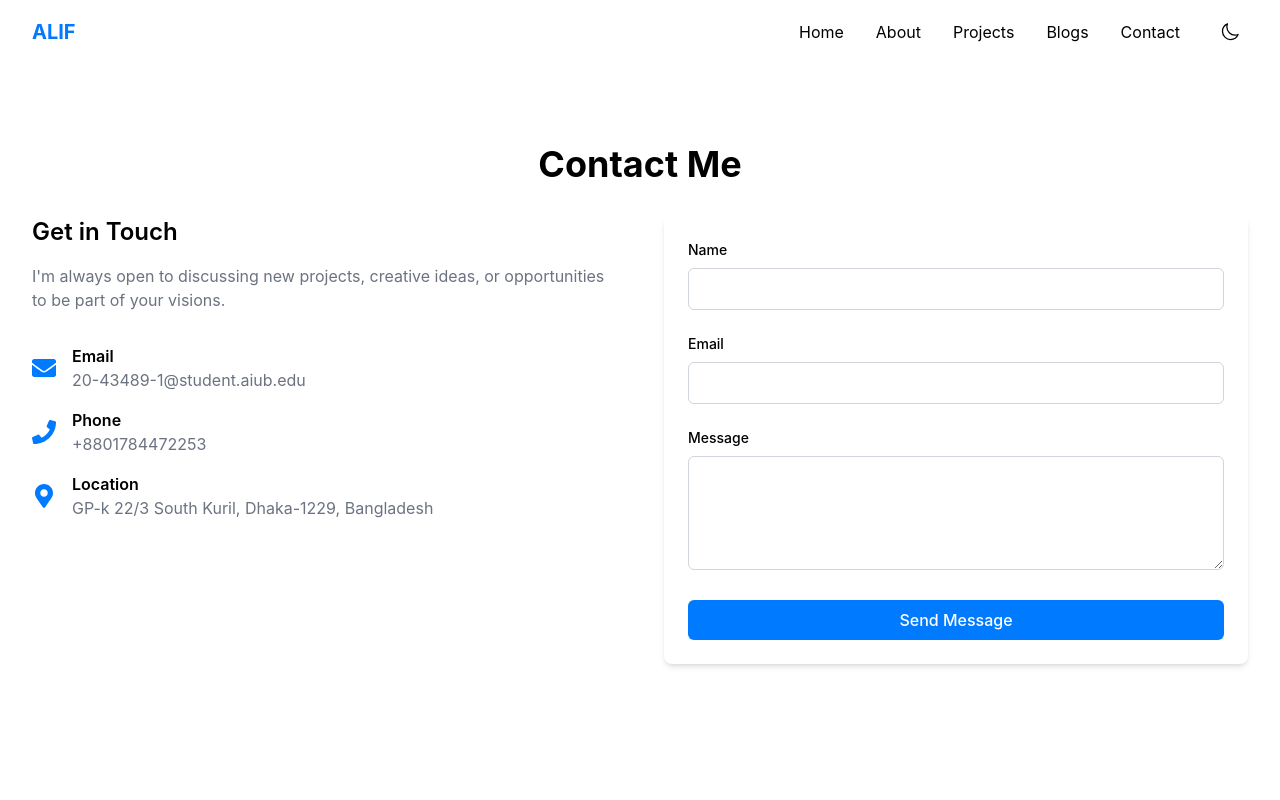
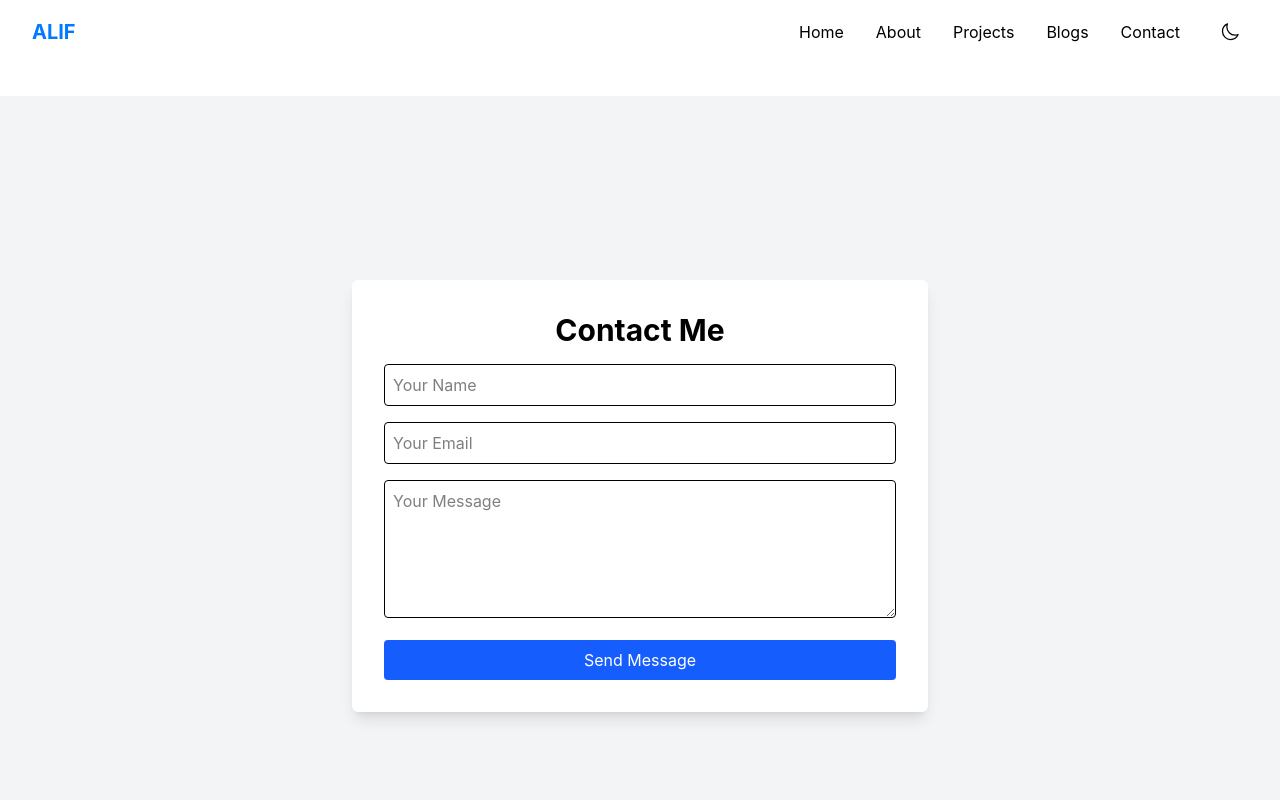
Before and after one commit to SayedAliff/Portfolio-website, a Next.js app: page /contact in a window 1280 px wide. Shown: the top 800 px of the page. Built offline with nearby package versions, Linux system fonts and the light colour scheme.

Commit message:
emailjs update fix

```diff
--- a/package.json
+++ b/package.json
@@ -11,6 +11,7 @@
   "dependencies": {
     "@heroicons/react": "^2.2.0",
     "@vercel/speed-insights": "^1.2.0",
+    "emailjs-com": "^3.2.0",
     "framer-motion": "^12.9.7",
     "next": "^15.5.6",
     "react": "^19.0.0",
--- a/src/app/contact/page.tsx
+++ b/src/app/contact/page.tsx
@@ -1,218 +1,82 @@
-'use client'
+"use client";
 
-import { useState } from 'react'
-import { FaEnvelope, FaPhone, FaMapMarkerAlt } from 'react-icons/fa'
-import { motion } from 'framer-motion'
-import { fadeInUp, fadeIn, slideInLeft, slideInRight } from '@/utils/animations'
+import { useState } from "react";
+import emailjs from "emailjs-com";
 
-interface FormData {
-  name: string;
-  email: string;
-  message: string;
+export default function ContactPage() {
+  const [loading, setLoading] = useState(false);
+  const [success, setSuccess] = useState("");
+  const [error, setError] = useState("");
+
+  const sendEmail = (e: any) => {
+    e.preventDefault();
+    setLoading(true);
+    setSuccess("");
+    setError("");
+
+    emailjs
+      .sendForm(
+        process.env.NEXT_PUBLIC_EMAILJS_SERVICE_ID!,
+        process.env.NEXT_PUBLIC_EMAILJS_TEMPLATE_ID!,
+        e.target,
+        process.env.NEXT_PUBLIC_EMAILJS_PUBLIC_KEY!
+      )
+      .then(
+        () => {
+          setSuccess("Message sent successfully!");
+          setLoading(false);
+          e.target.reset();
+        },
+        (error) => {
+          setError("Failed to send message. Try again.");
+          setLoading(false);
         }
-
-type FormStatus = 'idle' | 'loading' | 'success' | 'error';
-
-export default function Contact() {
-  const [formData, setFormData] = useState<FormData>({
-    name: '',
-    email: '',
-    message: ''
-  })
-  const [status, setStatus] = useState<FormStatus>('idle')
-
-  const handleSubmit = async (e: React.FormEvent) => {
-    e.preventDefault()
-    setStatus('loading')
-
-    try {
-      const response = await fetch('/api/contact', {
-        method: 'POST',
-        headers: {
-          'Content-Type': 'application/json',
-        },
-        body: JSON.stringify(formData),
-      })
-
-      if (!response.ok) throw new Error('Failed to send message')
-
-      setStatus('success')
-      setFormData({ name: '', email: '', message: '' })
-    } catch {
-      setStatus('error')
-    }
-  }
-
-  const handleChange = (e: React.ChangeEvent<HTMLInputElement | HTMLTextAreaElement>) => {
-    setFormData(prev => ({
-      ...prev,
-      [e.target.name]: e.target.value
-    }))
-  }
+      );
+  };
 
   return (
-    <div className="container max-w-7xl mx-auto py-12">
-      <motion.h1
-        className="text-4xl font-bold mb-8 text-center"
-        {...fadeInUp}
+    <div className="min-h-screen flex items-center justify-center bg-gray-100 p-6">
+      <form
+        onSubmit={sendEmail}
+        className="bg-white shadow-lg p-8 rounded-md w-full max-w-xl space-y-4"
       >
-        Contact Me
-      </motion.h1>
+        <h2 className="text-3xl font-bold text-center mb-4">Contact Me</h2>
 
-      <div className="grid grid-cols-1 md:grid-cols-2 gap-12">
-        {/* Contact Information */}
-        <motion.div
-          className="space-y-8"
-          {...slideInLeft}
-        >
-          <motion.div {...fadeInUp}>
-            <h2 className="text-2xl font-semibold mb-4">Get in Touch</h2>
-            <p className="text-secondary">
-              I&apos;m always open to discussing new projects, creative ideas, or
-              opportunities to be part of your visions.
-            </p>
-          </motion.div>
+        {success && <p className="text-green-600 text-center">{success}</p>}
+        {error && <p className="text-red-600 text-center">{error}</p>}
 
-          <motion.div
-            className="space-y-4"
-            variants={fadeIn}
-            initial="initial"
-            animate="animate"
-          >
-            <motion.div
-              className="flex items-center gap-4"
-              variants={fadeInUp}
-              whileHover={{ x: 10 }}
-              transition={{ type: "spring", stiffness: 300 }}
-            >
-              <FaEnvelope className="h-6 w-6 text-primary" />
-              <div>
-                <h3 className="font-semibold">Email</h3>
-                <a href="mailto:your.email@example.com" className="text-secondary hover:text-primary">
-                  20-43489-1@student.aiub.edu
-                </a>
-              </div>
-            </motion.div>
-
-            <motion.div
-              className="flex items-center gap-4"
-              variants={fadeInUp}
-              whileHover={{ x: 10 }}
-              transition={{ type: "spring", stiffness: 300 }}
-            >
-              <FaPhone className="h-6 w-6 text-primary" />
-              <div>
-                <h3 className="font-semibold">Phone</h3>
-                <a href="tel:+1234567890" className="text-secondary hover:text-primary">
-                  +8801784472253
-                </a>
-              </div>
-            </motion.div>
-
-            <motion.div
-              className="flex items-center gap-4"
-              variants={fadeInUp}
-              whileHover={{ x: 10 }}
-              transition={{ type: "spring", stiffness: 300 }}
-            >
-              <FaMapMarkerAlt className="h-6 w-6 text-primary" />
-              <div>
-                <h3 className="font-semibold">Location</h3>
-                <p className="text-secondary">GP-k 22/3 South Kuril, Dhaka-1229, Bangladesh</p>
-              </div>
-            </motion.div>
-          </motion.div>
-        </motion.div>
-
-        {/* Contact Form */}
-        <motion.div
-          className="bg-white dark:bg-dark/50 p-6 rounded-lg shadow-md"
-          {...slideInRight}
-        >
-          <motion.form
-            onSubmit={handleSubmit}
-            className="space-y-6"
-            variants={fadeIn}
-            initial="initial"
-            animate="animate"
-          >
-            <motion.div variants={fadeInUp}>
-              <label htmlFor="name" className="block text-sm font-medium mb-2">
-                Name
-              </label>
         <input
           type="text"
-                id="name"
-                name="name"
-                value={formData.name}
-                onChange={handleChange}
+          name="from_name"
+          placeholder="Your Name"
           required
-                className="w-full px-4 py-2 rounded-md border border-gray-300 dark:border-gray-700 bg-white dark:bg-dark focus:ring-2 focus:ring-primary focus:border-transparent"
+          className="w-full border p-2 rounded"
         />
-            </motion.div>
 
-            <motion.div variants={fadeInUp}>
-              <label htmlFor="email" className="block text-sm font-medium mb-2">
-                Email
-              </label>
         <input
           type="email"
-                id="email"
-                name="email"
-                value={formData.email}
-                onChange={handleChange}
+          name="from_email"
+          placeholder="Your Email"
           required
-                className="w-full px-4 py-2 rounded-md border border-gray-300 dark:border-gray-700 bg-white dark:bg-dark focus:ring-2 focus:ring-primary focus:border-transparent"
+          className="w-full border p-2 rounded"
         />
-            </motion.div>
 
-            <motion.div variants={fadeInUp}>
-              <label htmlFor="message" className="block text-sm font-medium mb-2">
-                Message
-              </label>
         <textarea
-                id="message"
           name="message"
-                value={formData.message}
-                onChange={handleChange}
+          rows={5}
+          placeholder="Your Message"
           required
-                rows={4}
-                className="w-full px-4 py-2 rounded-md border border-gray-300 dark:border-gray-700 bg-white dark:bg-dark focus:ring-2 focus:ring-primary focus:border-transparent"
-              />
-            </motion.div>
+          className="w-full border p-2 rounded"
+        ></textarea>
 
-            <motion.button
+        <button
           type="submit"
-              disabled={status === 'loading'}
-              className="w-full btn btn-primary"
-              whileHover={{ scale: 1.02 }}
-              whileTap={{ scale: 0.98 }}
+          disabled={loading}
+          className="w-full bg-blue-600 text-white py-2 rounded hover:bg-blue-700"
         >
-              {status === 'loading' ? 'Sending...' : 'Send Message'}
-            </motion.button>
-
-            {status === 'success' && (
-              <motion.p
-                className="text-green-500 text-center"
-                initial={{ opacity: 0, y: 10 }}
-                animate={{ opacity: 1, y: 0 }}
-              >
-                Message sent successfully!
-              </motion.p>
-            )}
-
-            {status === 'error' && (
-              <motion.p
-                className="text-red-500 text-center"
-                initial={{ opacity: 0, y: 10 }}
-                animate={{ opacity: 1, y: 0 }}
-              >
-                Failed to send message. Please try again.
-              </motion.p>
-            )}
-          </motion.form>
-        </motion.div>
+          {loading ? "Sending..." : "Send Message"}
+        </button>
+      </form>
     </div>
-    </div>
-  )
+  );
 }
```
Also changed, not shown: 2 other files (tests, documents, lock files or other folders). Lines whose indentation alone changed are shown as unchanged.
